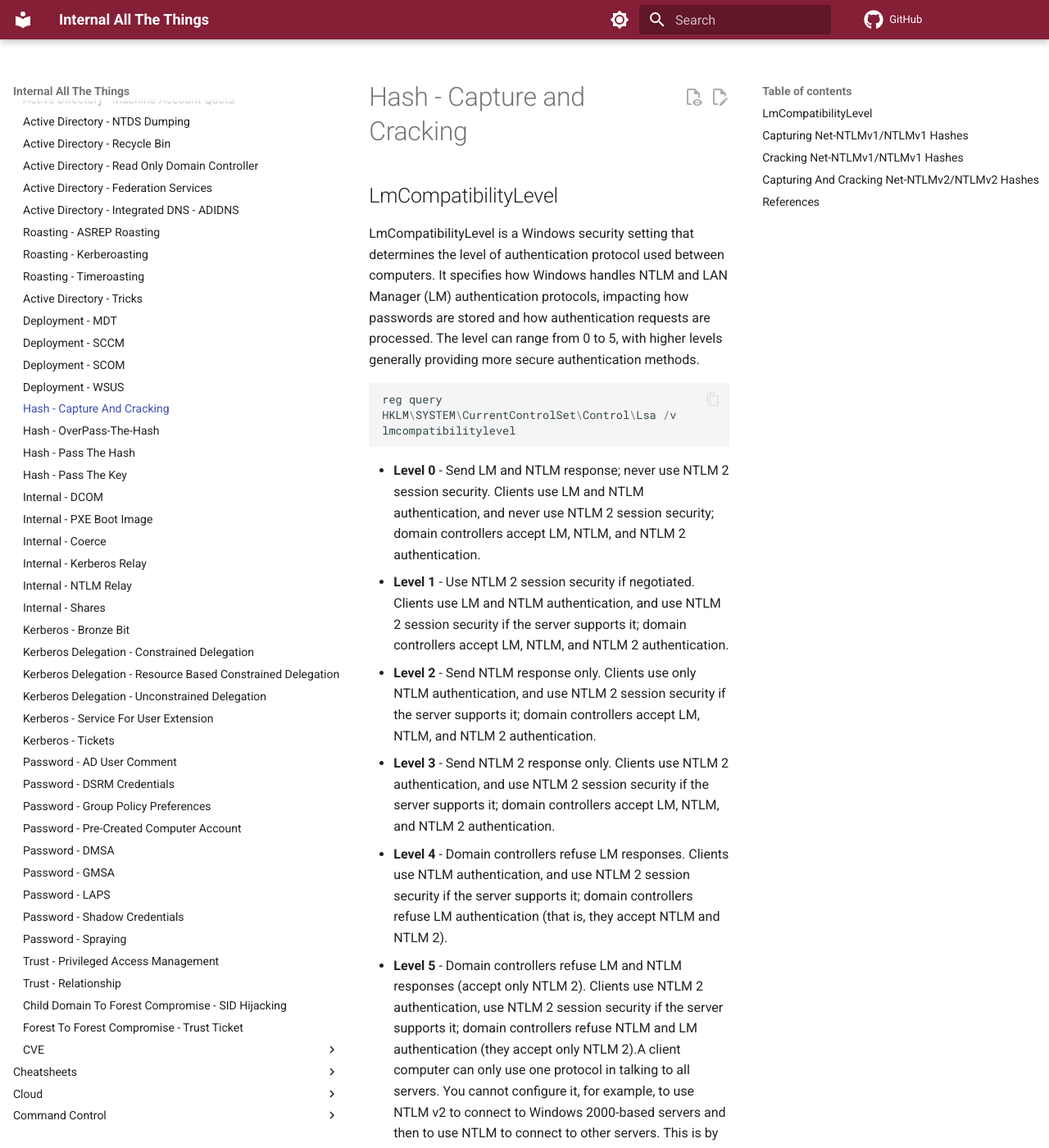
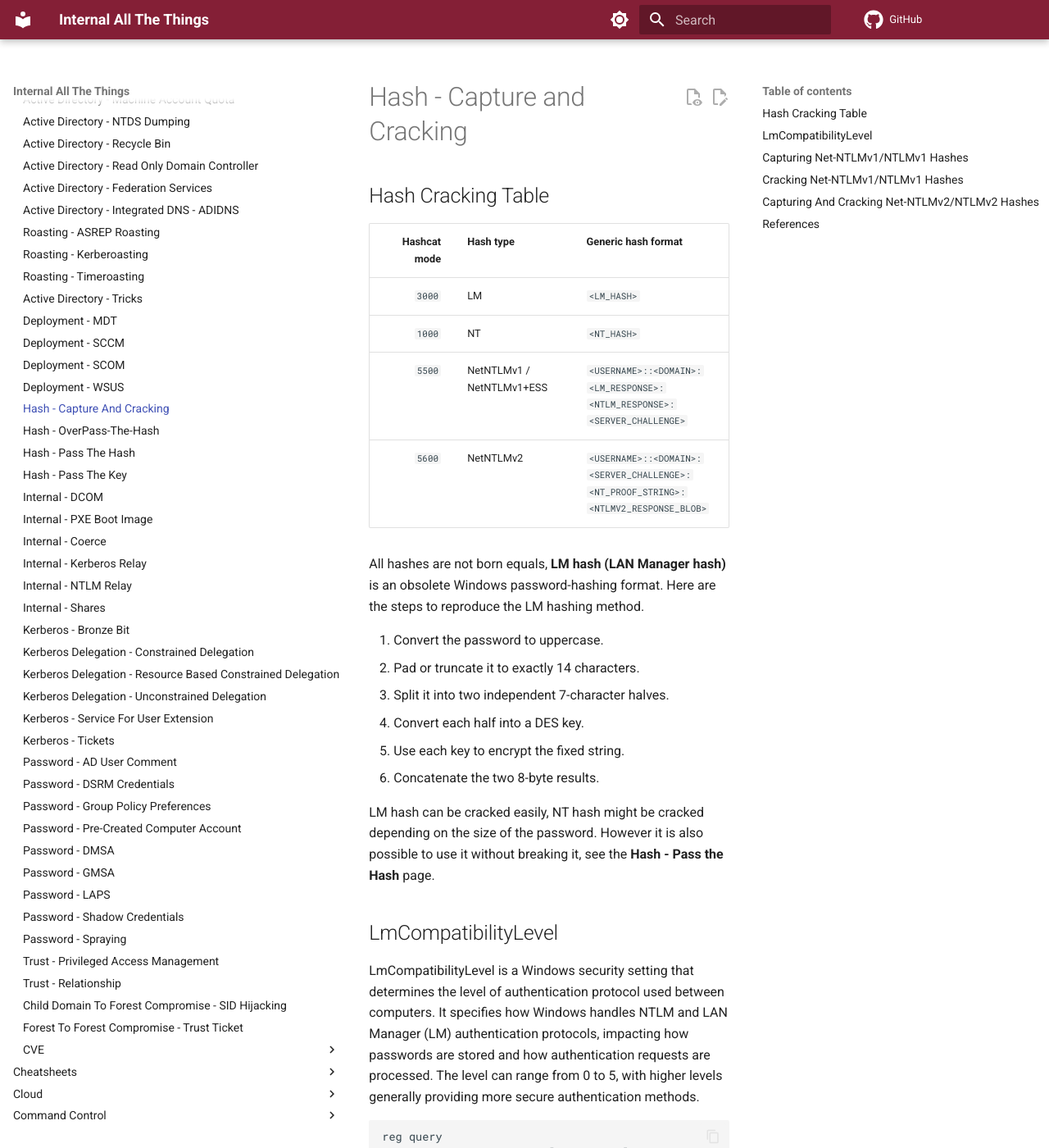
Before and after one commit to swisskyrepo/InternalAllTheThings, an MkDocs documentation site: the page built from docs/active-directory/hash-capture.md, in a window 1280 px wide and 1400 px high. Shown: the whole window at 82% size. Built offline with MkDocs 1.6.1 and Material for MkDocs 9.7.7, drawn with Linux system fonts in a browser that asks for light colours; emoji names are drawn with the system emoji font; comment, search, counter and statistics services are not loaded.

Commit message:
Hash cracking table

```diff
--- a/docs/active-directory/hash-capture.md
+++ b/docs/active-directory/hash-capture.md
@@ -1,4 +1,24 @@
 # Hash - Capture and Cracking
+
+## Hash Cracking Table
+
+| Hashcat mode | Hash type                 | Generic hash format                                                                |
+| -----------: | ------------------------- | ---------------------------------------------------------------------------------- |
+|       `3000` | LM                        | `<LM_HASH>`                                                                        |
+|       `1000` | NT                        | `<NT_HASH>`                                                                        |
+|       `5500` | NetNTLMv1 / NetNTLMv1+ESS | `<USERNAME>::<DOMAIN>:<LM_RESPONSE>:<NTLM_RESPONSE>:<SERVER_CHALLENGE>`            |
+|       `5600` | NetNTLMv2                 | `<USERNAME>::<DOMAIN>:<SERVER_CHALLENGE>:<NT_PROOF_STRING>:<NTLMV2_RESPONSE_BLOB>` |
+
+All hashes are not born equals, **LM hash (LAN Manager hash)** is an obsolete Windows password-hashing format. Here are the steps to reproduce the LM hashing method.
+
+1. Convert the password to uppercase.
+2. Pad or truncate it to exactly 14 characters.
+3. Split it into two independent 7-character halves.
+4. Convert each half into a DES key.
+5. Use each key to encrypt the fixed string.
+6. Concatenate the two 8-byte results.
+
+LM hash can be cracked easily, NT hash might be cracked depending on the size of the password. However it is also possible to use it without breaking it, see the **Hash - Pass the Hash** page.
 
 ## LmCompatibilityLevel
 
```
Also changed, not shown: docs/active-directory/deployment-sccm.md (+11 -1 lines), docs/cloud/azure/azure-ad-conditional-access-policy.md (+1 -0 lines).
